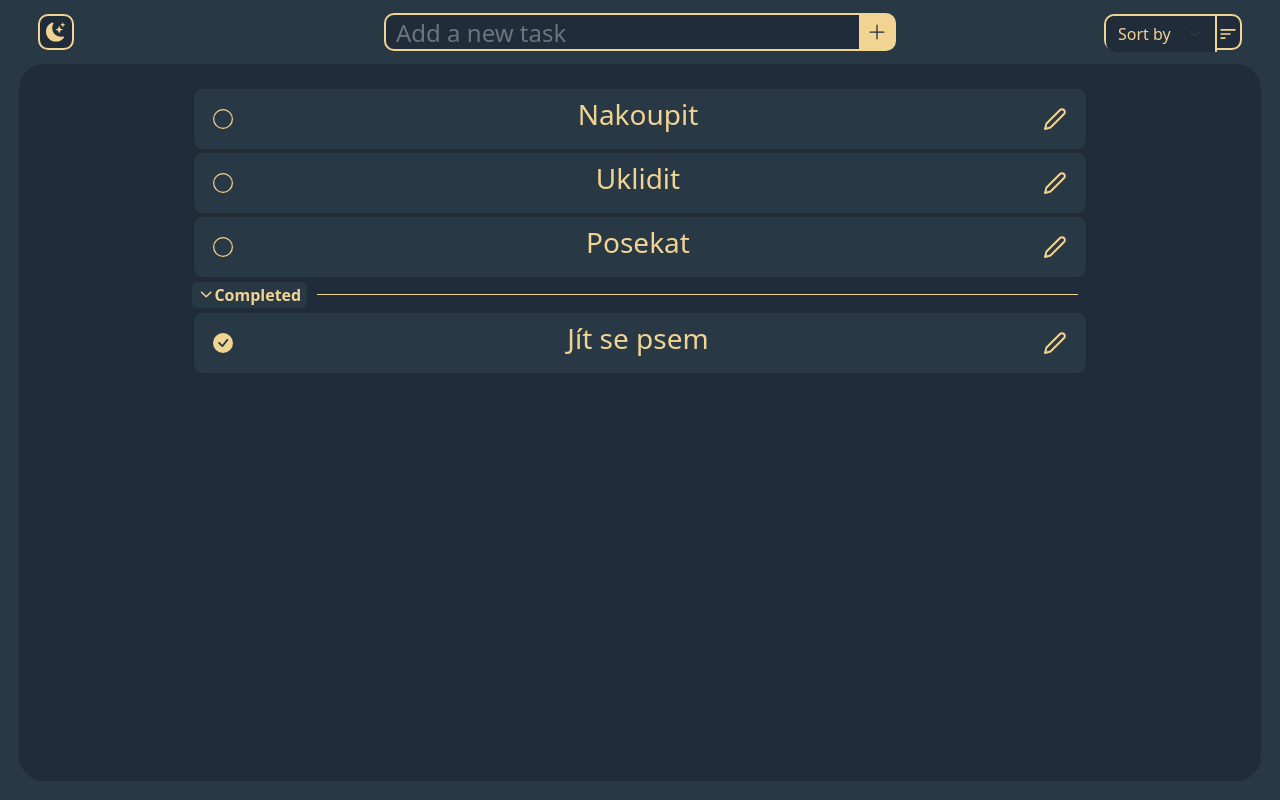
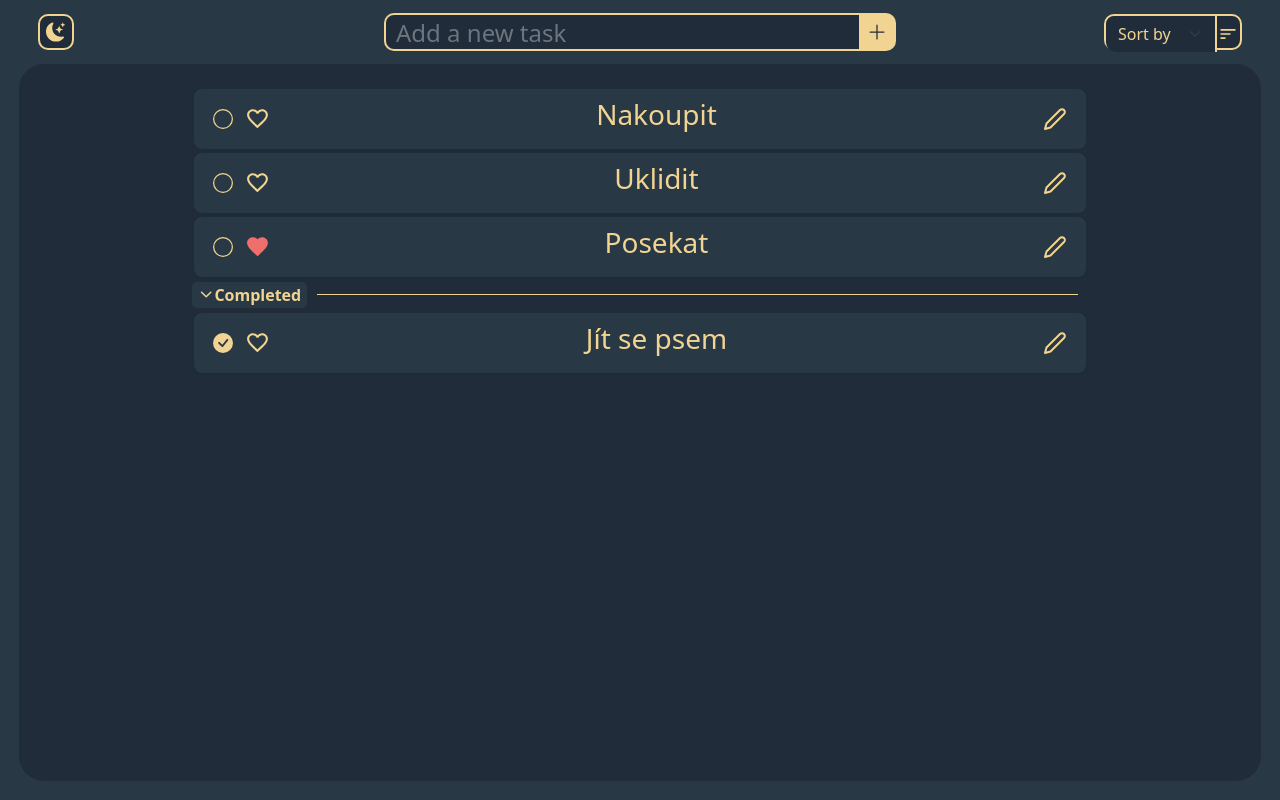
Before and after one commit to francmatyas/react-tasks, a React (Create React App) app: page / in a window 1280 px wide. Built offline with nearby package versions, Linux system fonts and the light colour scheme.

Commit message:
favorite button and click handler

```diff
--- a/src/components/Tasks/Task/Task.js
+++ b/src/components/Tasks/Task/Task.js
@@ -12,6 +12,7 @@ function Task(props) {
   const [edit, setEdit] = useState(false);
   const [title, setTitle] = useState(props.data.title);
   const [completed, setCompleted] = useState(props.data.completed);
+  const [favorite, setFavorite] = useState(props.data.favorite);
 
   function editClickHandler(event) {
     setEdit(!edit);
@@ -20,11 +21,14 @@ function Task(props) {
   function completedClickHandler() {
     setCompleted(!completed);
   }
+  function favoriteClickHandler() {
+    setFavorite(!favorite);
+  }
   function titleEditHandler(event) {
     setTitle(event.target.value);
   }
   function clickOutsideHandler(event) {
-      setEdit(false);
+    setEdit(false);
   }
   const ref = useOutsideClick(clickOutsideHandler);
 
@@ -54,9 +58,16 @@ function Task(props) {
         >
           {completed ? <BsCheckCircleFill size={20} /> : <BsCircle size={20} />}
         </button>
-        {/*<button className="task-button task__controls__favorite">
-          <MdFavoriteBorder size={28}/>
-        </button>*/}
+        <button
+          className="task-button task__controls__favorite"
+          onClick={favoriteClickHandler}
+        >
+          {favorite ? (
+            <MdFavorite size={25} style={{ color: "#EF6F6C" }} />
+          ) : (
+            <MdFavoriteBorder size={25} />
+          )}
+        </button>
       </div>
 
       <div className="task__title">
@@ -77,7 +88,9 @@ function Task(props) {
         )}
       </div>
       <div className="task__controls">
-        {/*<button className="task-button task__controls__priority"></button>*/}
+        {/* <button className="task-button task__controls__priority">
+
+        </button> */}
         <button
           className="task-button task__controls__edit"
           onClick={editClickHandler}
```
